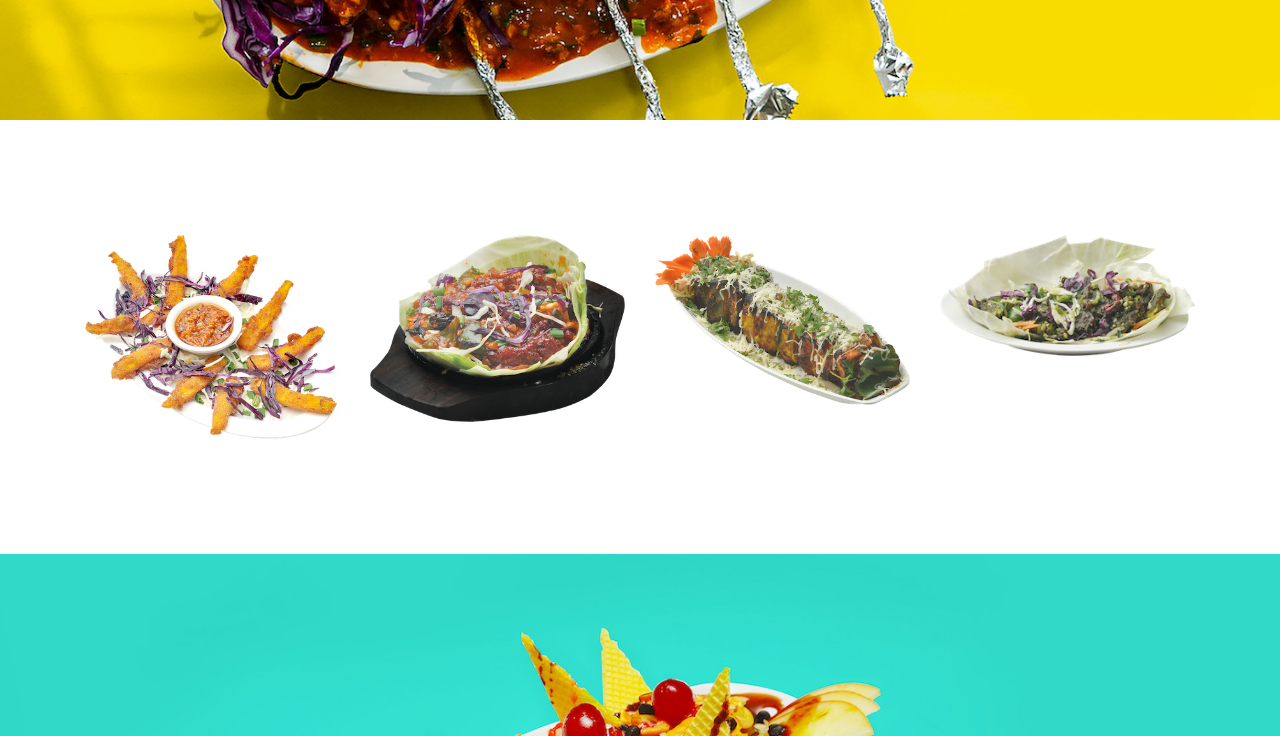
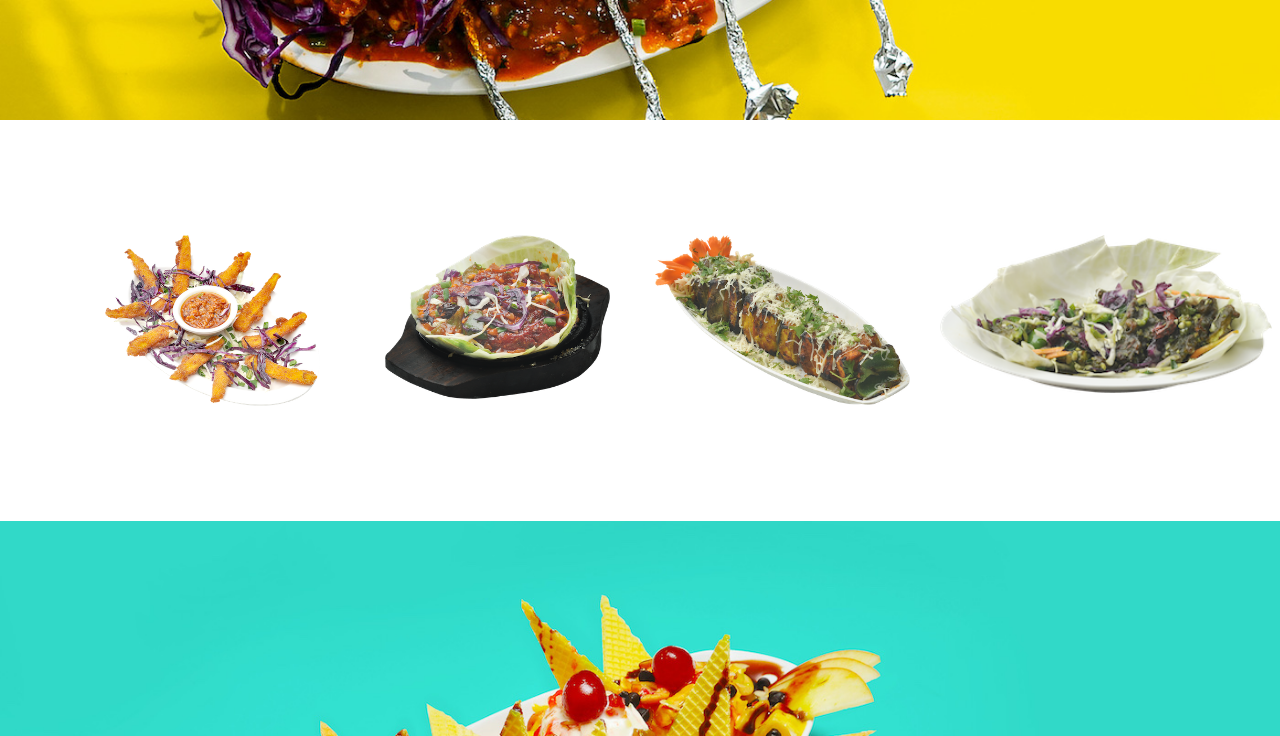
Before and after one commit to agrawal-prateek/Te-Amo-frontend, a plain HTML site: page index.html in a window 1280 px wide. Shown: the part 4636-5372 px from the top of the page. Drawn offline with Linux system fonts and the light colour scheme.

Commit message:
Fixed width images

```diff
--- a/index.html
+++ b/index.html
@@ -251,16 +251,18 @@
     <div class="text-content container">
         <div class="col-md-3">
             <img class="starters-food-gallery-image"
-                 src="images/food-gallery/Starters/Golden%20Fried%20Baby%20Corn.png"/>
+                 src="images/food-gallery/Starters/Golden%20Fried%20Baby%20Corn.png" style="width: 84%!important;"/>
         </div>
         <div class="col-md-3">
-            <img class="starters-food-gallery-image" src="images/food-gallery/Starters/Veg%20Hot%20Pan.png"/>
+            <img class="starters-food-gallery-image" src="images/food-gallery/Starters/Veg%20Hot%20Pan.png"
+                 style="width: 88%!important;"/>
         </div>
         <div class="col-md-3">
             <img class="starters-food-gallery-image" src="images/food-gallery/Starters/Paneer%20Hilltop.png"/>
         </div>
         <div class="col-md-3">
-            <img class="starters-food-gallery-image" src="images/food-gallery/Starters/Paneer%20Saki.png"/>
+            <img class="starters-food-gallery-image" src="images/food-gallery/Starters/Paneer%20Saki.png"
+                 style="width: 130%!important;"/>
         </div>
     </div>
     <div class="space"></div>
```
